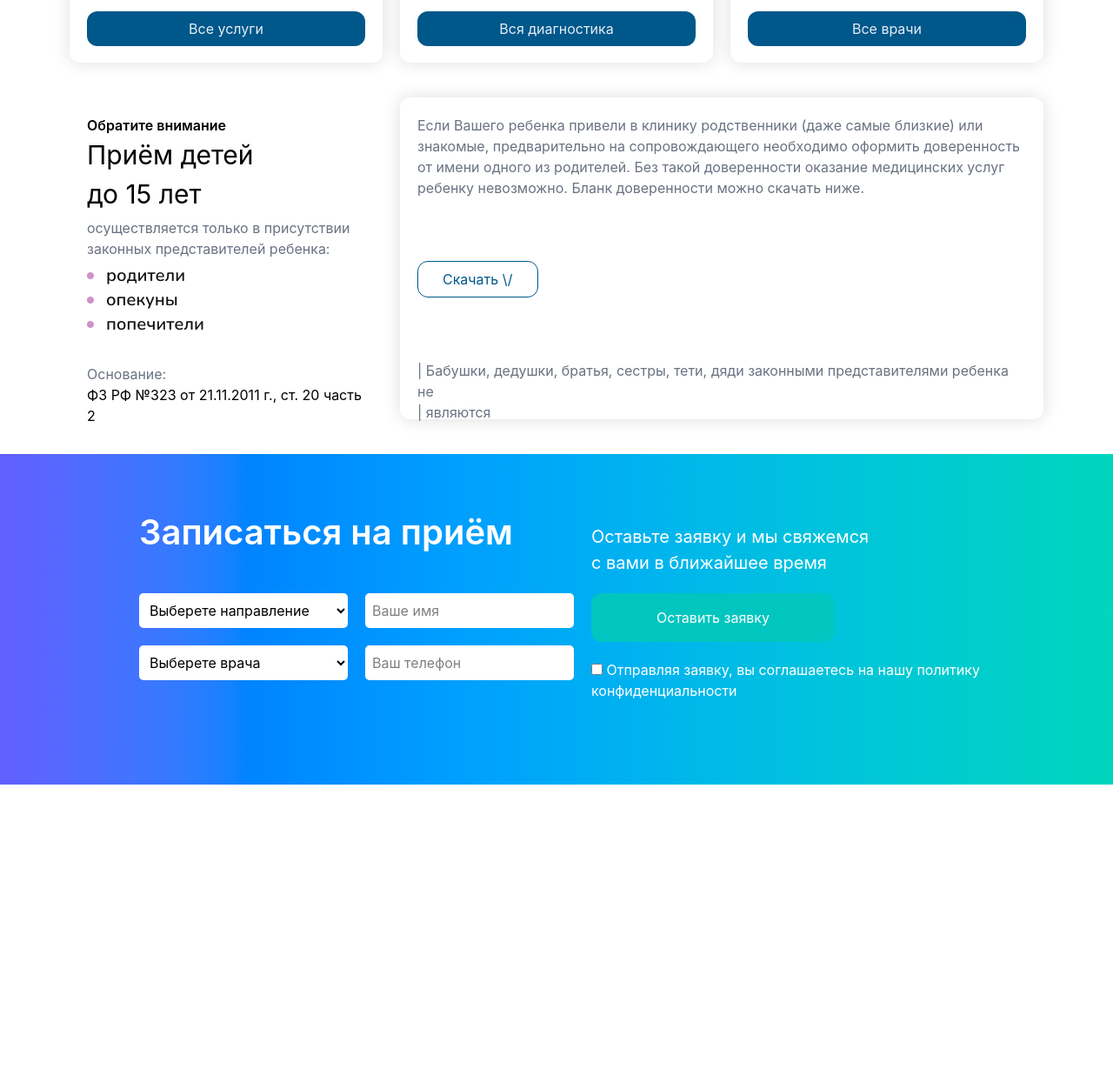
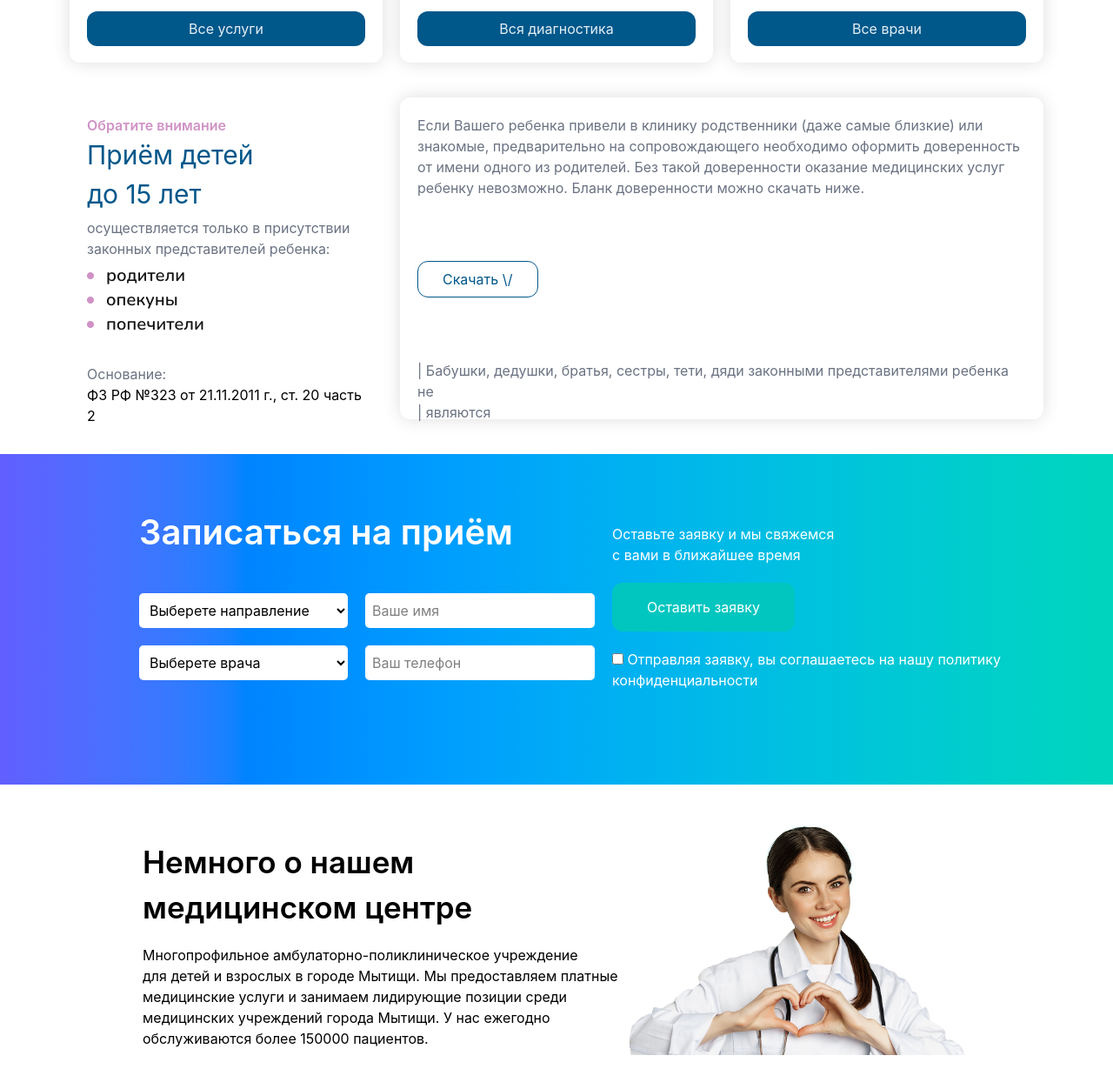
Before and after one commit to Ibrohim-farsi/EX-GIT-3, a website: page src/muhammad.html in a window 1280 px wide. Shown: the part 774-2026 px from the top of the page at 87% size. Before the commit the page ends 1676 px from the top, so only its background shows below. Drawn offline with nearby package versions, Linux system fonts and the light colour scheme; files that its build step writes are made by us from their sources.

Commit message:
muhammad Приём детей до 15 лет

```diff
--- a/src/muhammad.html
+++ b/src/muhammad.html
@@ -126,8 +126,8 @@
         <div
             class="lg:grid grid-cols-3 grid-rows-[370px] gap-5 justify-center lg:px-20 px-5 lg:relative bottom-10 z-2 mt-10">
             <div class="p-5 rounded-xl bg-white">
-                <h1 class="font-semibold">Обратите внимание</h1>
-                <p class=" text-[#00578A text-[30px]">Приём детей <br> до 15 лет</p>
+                <h1 class="font-semibold text-[#D092C6] ">Обратите внимание</h1>
+                <p class=" text-[#00578A] text-[30px] ">Приём детей <br> до 15 лет</p>
                 <p class="my-1 text-gray-500">осуществляется только в присутствии законных представителей ребенка:</p>
                 <img src="../muhammad.img/Group 9326.png" alt="" class="">
                 <img src="../muhammad.img/Group 9327.png" alt="" class="">
@@ -151,35 +151,47 @@
             </div>
         </div>
         <section class="">
-            <div class="bg-linear-to-r/oklch from-indigo-500 to-teal-400 lg:pl-40 px-5 lg:flex justify-center">
+            <div class="bg-linear-to-r/oklch from-indigo-500 to-teal-400 lg:pl-40 px-5 lg:flex justify-center text-center lg:text-start">
                 <div class="text-white lg:w-[50%] w-full lg:mt-15 lg:mb-30  ">
                     <h1 class="text-[30px] lg:text-[40px] font-semibold mb-10 lg:mr-10">Записаться на приём
                     </h1>
-                    <div class="flex gap-5">
-                        <select class="outline-hidden px-2 py-2 p-3 rounded-[5px] w-60 bg-white text-black">
+                    <div class="lg:flex gap-5">
+                        <select class="outline-hidden px-2 py-2 p-3 rounded-[5px] bg-white text-black  w-full lg:w-60">
                             <option value="">Выберете направление </option>
-                        </select>
-                        <input class="outline-hidden px-2 py-2 p-3 w-60 rounded-[5px] bg-white text-black"
+                        </select> <br class="block lg:hidden">
+                        <input class="my-5 lg:my-0 outline-hidden px-2 py-2 p-3 rounded-[5px] bg-white text-black  w-full lg:w-auto"
                             placeholder="Ваше имя" type="search">
                         <p class="pt-5 text-gray-300"></p>
                     </div>
-                    <div class="flex gap-5 mt-5">
-                        <select class="outline-hidden px-2 py-2 p-3 rounded-[5px] w-60 bg-white text-black">
+                    <div class="lg:flex gap-5 lg:mt-5 mt-0 w-full lg:w-auto">
+                        <select class="my-5 lg:my-0 outline-hidden px-2 py-2 p-3 rounded-[5px] lg:w-60 bg-white text-black  w-full">
                             <option value="">Выберете врача </option>
-                        </select>
-                        <input class="outline-hidden px-2 py-2 p-3 w-60 rounded-[5px] bg-white text-black"
+                        </select> <br class="block lg:hidden">
+                        <input class="outline-hidden px-2 py-2 p-3 rounded-[5px] bg-white text-black  w-full lg:w-auto"
                             placeholder="Ваш телефон" type="tel">
                         <p class="py-5 text-gray-300"></p>
                     </div>
                 </div>
-                <div class=" text-white mt-20">
-                    <h1 class="text-[20px]">Оставьте заявку и мы свяжемся <br> с вами в ближайшее время</h1>
-                    <button class="px-10 py-4 bg-[#00C6BF] rounded-xl hover:text-[#00C6BF] hover:bg-[#E3EFF5] my-5 w-70 ">Оставить заявку</button> <br>
+                <div class=" text-white lg:mt-20 my-3">
+                    <h1 class="text-[20px text-center]">Оставьте заявку и мы свяжемся <br> с вами в ближайшее время</h1>
+                    <button class="px-10 py-4 bg-[#00C6BF] rounded-xl hover:text-[#00C6BF] hover:bg-[#E3EFF5] my-5  w-full lg:w-auto">Оставить заявку</button> <br>
                     <input id="a" type="checkbox">
                     <label for="a">Отправляя заявку, вы соглашаетесь на нашу политику конфиденциальности</label>
                 </div>
             </div>
         </section>
+        <section class="lg:flex items-center lg:px-20  my-10 justify-center px-5">
+            <div class="lg:w-[50%] w-full ">
+                <h1 class="font-semibold lg:text-[35px] text-[30px] py-4">Немного о нашем <br class="hidden lg:block"> медицинском центре</h1>
+                <p class="">Многопрофильное амбулаторно-поликлиническое учреждение для детей и взрослых в городе Мытищи. Мы предоставляем платные медицинские услуги и занимаем лидирующие позиции среди медицинских учреждений города Мытищи. У нас ежегодно обслуживаются более 150000 пациентов.</p>
+            </div>
+            <div class="lg:w-[35%] w-full">
+                <img src="../muhammad.img/image (6).png" alt="" class="">
+            </div>
+        </section>
+
+
+
     </section>
 </body>
 
```
Also changed, not shown: muhammad.img/image (6).png (added).
